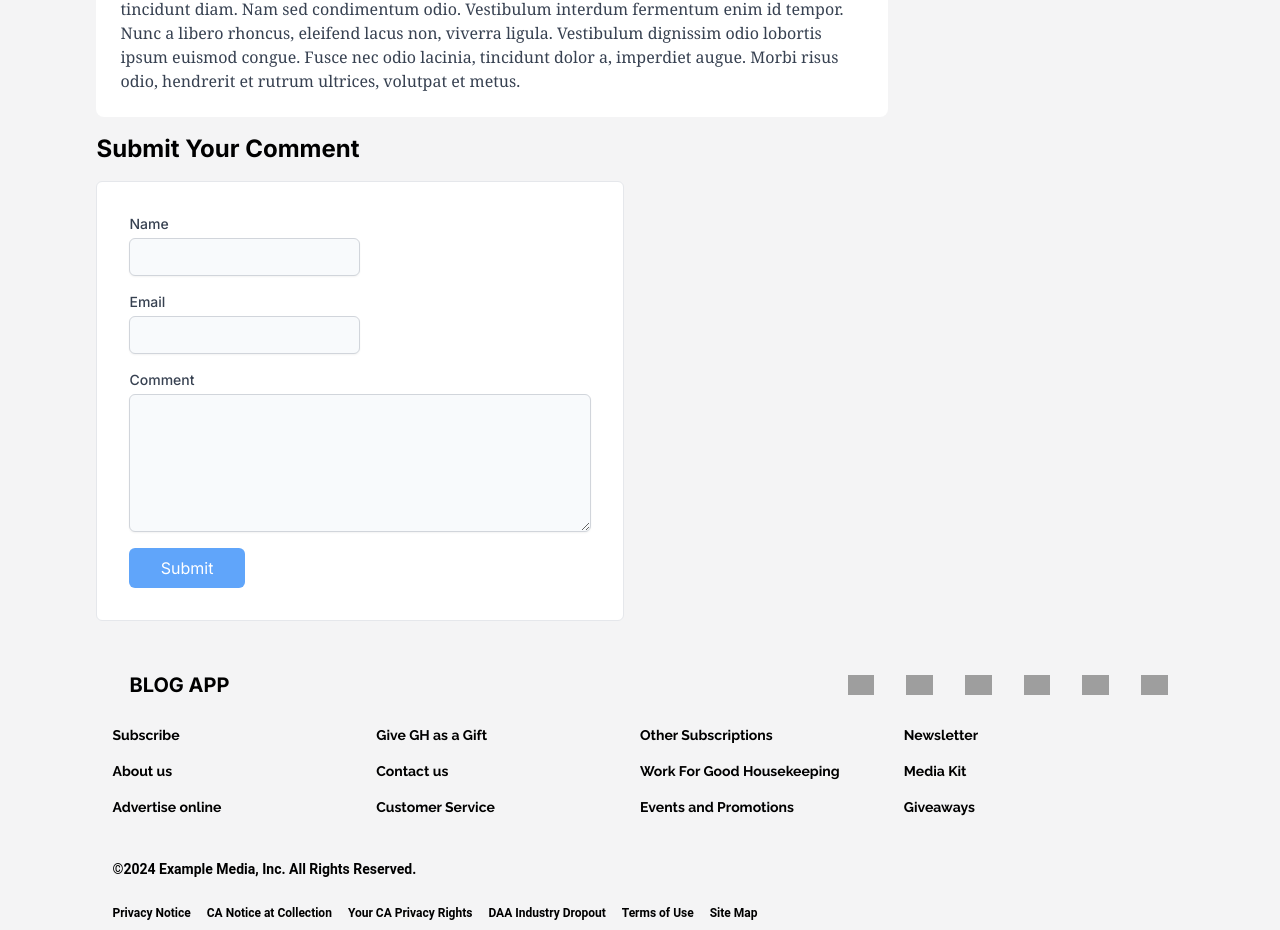
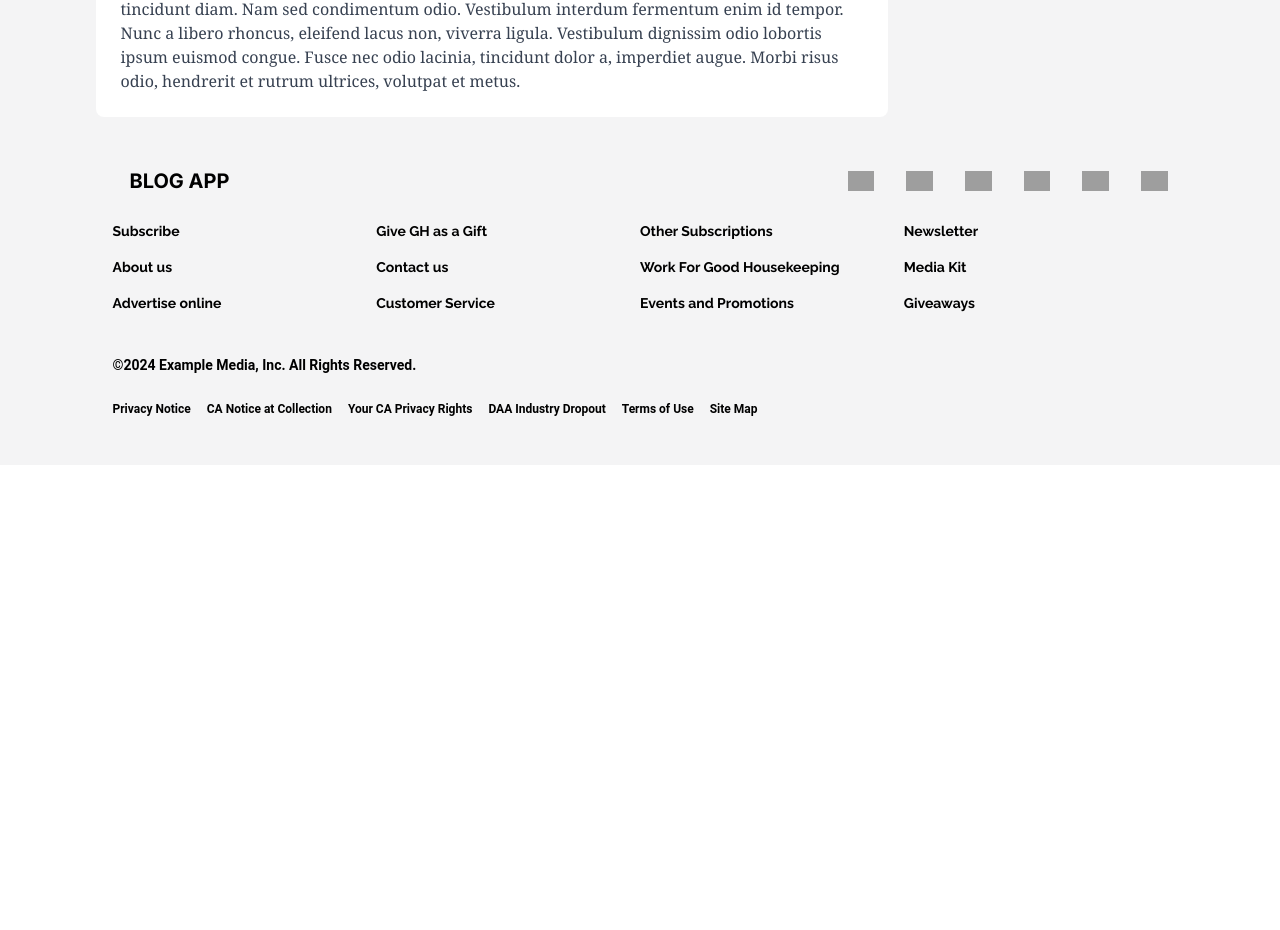
Before and after one commit to OwaiseZargerOxcyTech/good-housekeeping-clone, a Next.js app: page /category/detail-category in a window 1280 px wide. Shown: the part 2532-3462 px from the top of the page. After the commit the page ends 2997 px from the top, so only its background shows below. Built offline with nearby package versions, Linux system fonts and the light colour scheme; grey boxes are pictures that could not be loaded.

Commit message:
added vercel blob and vercel configuration

```diff
--- a/src/app/category/detail-category/page.js
+++ b/src/app/category/detail-category/page.js
@@ -53,12 +53,6 @@ const DetailCategory = () => {
                 title={secondaryTitle}
                 paragraph={secondaryParagraph}
               />
-              <div className="my-4">
-                <h1 className="text-2xl text-black font-bold mb-4">
-                  Submit Your Comment
-                </h1>
-              </div>
-              <CommentForm />
             </div>
             {/* right side */}
             <div className="sm:m-4 w-full sm:mt-0 sm:w-2/5 lg:w-1/4">
```
